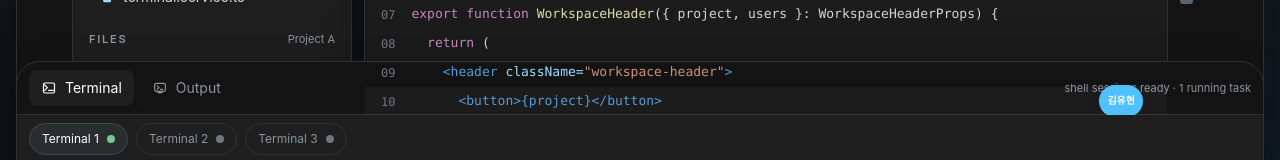
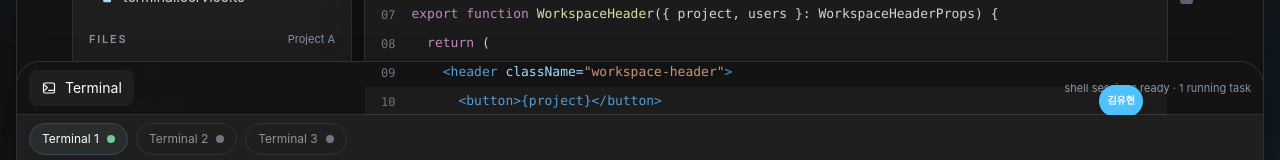
Before and after one commit to yuhyeon99/dev-web-ide, a React (Vite) app in the folder FE/: page /workspace in a window 1280 px wide. Shown: the part 443-603 px from the top of the page. Built offline with nearby package versions, Linux system fonts and the light colour scheme.

Commit message:
refactor: 워크스페이스 하단 패널을 터미널 전용으로 단순화

```diff
--- a/FE/src/pages/workspace/ui/Terminal.tsx
+++ b/FE/src/pages/workspace/ui/Terminal.tsx
@@ -1,37 +1,12 @@
-/* eslint-disable no-unused-vars */
-
 import { useState } from 'react';
-import type {
-  BottomPanelId,
-  BottomPanelItem,
-  TerminalSession,
-} from './workspaceData';
-import { OutputIcon, TerminalIcon } from './WorkspaceIcons';
+import type { TerminalSession } from './workspaceData';
+import { TerminalIcon } from './WorkspaceIcons';
 
 type TerminalProps = {
-  activePanel: BottomPanelId;
-  onPanelChange: (panelId: BottomPanelId) => void;
-  outputLines: string[];
-  panels: BottomPanelItem[];
   sessions: TerminalSession[];
 };
 
-const renderPanelIcon = (panelId: BottomPanelId) => {
-  switch (panelId) {
-    case 'terminal':
-      return <TerminalIcon className="h-4 w-4" />;
-    case 'output':
-      return <OutputIcon className="h-4 w-4" />;
-  }
-};
-
-export const Terminal = ({
-  activePanel,
-  onPanelChange,
-  outputLines,
-  panels,
-  sessions,
-}: TerminalProps) => {
+export const Terminal = ({ sessions }: TerminalProps) => {
   const [activeSessionId, setActiveSessionId] = useState(sessions[0]?.id ?? '');
 
   const activeSession =
@@ -40,34 +15,15 @@ export const Terminal = ({
   return (
     <section className="flex h-[17.5rem] min-h-[17.5rem] flex-col overflow-hidden rounded-[24px] border border-[var(--ws-border)] bg-[linear-gradient(180deg,rgba(37,37,38,0.96)_0%,rgba(20,20,20,0.98)_100%)] shadow-[0_18px_40px_rgba(0,0,0,0.26)]">
       <div className="flex flex-wrap items-center justify-between gap-3 border-b border-[var(--ws-border)] bg-[rgba(18,18,18,0.88)] px-3 py-2">
-        <div className="flex flex-wrap items-center gap-1.5">
-          {panels.map((panel) => {
-            const isActive = panel.id === activePanel;
-
-            return (
-              <button
-                key={panel.id}
-                type="button"
-                onClick={() => onPanelChange(panel.id)}
-                className={`inline-flex items-center gap-2 rounded-lg px-3 py-2 text-sm transition ${
-                  isActive
-                    ? 'bg-[#1f1f1f] text-white'
-                    : 'text-[var(--ws-muted)] hover:bg-[#2a2d2e] hover:text-[var(--ws-text)]'
-                }`}
-              >
-                {renderPanelIcon(panel.id)}
-                <span>{panel.label}</span>
-              </button>
-            );
-          })}
+        <div className="inline-flex items-center gap-2 rounded-lg bg-[#1f1f1f] px-3 py-2 text-sm text-white">
+          <TerminalIcon className="h-4 w-4" />
+          <span>Terminal</span>
         </div>
         <div className="text-[11px] text-[var(--ws-muted)]">
           shell sessions ready · 1 running task
         </div>
       </div>
 
-      {activePanel === 'terminal' ? (
-        <>
       <div className="flex flex-wrap items-center gap-2 border-b border-[var(--ws-border)] bg-[#1f1f1f] px-3 py-2">
         {sessions.map((session) => {
           const isActive = session.id === activeSession?.id;
@@ -86,9 +42,7 @@ export const Terminal = ({
               <span>{session.label}</span>
               <span
                 className={`h-2 w-2 rounded-full ${
-                      session.status === 'running'
-                        ? 'bg-[#73c991]'
-                        : 'bg-[#6e7681]'
+                  session.status === 'running' ? 'bg-[#73c991]' : 'bg-[#6e7681]'
                 }`}
               />
             </button>
@@ -120,27 +74,6 @@ export const Terminal = ({
           </>
         ) : null}
       </div>
-        </>
-      ) : null}
-
-      {activePanel === 'output' ? (
-        <div className="min-h-0 flex-1 overflow-auto px-4 py-4 font-mono text-[13px] leading-7 text-[#d4d4d4]">
-          {outputLines.map((line, index) => (
-            <p
-              key={`output-${index + 1}`}
-              className={
-                line.includes('[error]')
-                  ? 'text-[#f48771]'
-                  : line.includes('[warn]')
-                    ? 'text-[#d7ba7d]'
-                    : 'text-[#d4d4d4]'
-              }
-            >
-              {line}
-            </p>
-          ))}
-        </div>
-      ) : null}
     </section>
   );
 };
--- a/FE/src/pages/workspace/ui/WorkspaceIcons.tsx
+++ b/FE/src/pages/workspace/ui/WorkspaceIcons.tsx
@@ -226,23 +226,3 @@ export const TerminalIcon = ({ className = baseIconClassName }: IconProps) => {
     </svg>
   );
 };
-
-export const OutputIcon = ({ className = baseIconClassName }: IconProps) => {
-  return (
-    <svg
-      className={className}
-      viewBox="0 0 24 24"
-      fill="none"
-      stroke="currentColor"
-      strokeWidth="1.8"
-      strokeLinecap="round"
-      strokeLinejoin="round"
-      aria-hidden="true"
-    >
-      <rect x="4" y="5" width="16" height="12" rx="2.25" />
-      <path d="m8 9 2.5 2.5L8 14" />
-      <path d="M13 14h3" />
-      <path d="M9 19h6" />
-    </svg>
-  );
-};
--- a/FE/src/pages/workspace/ui/WorkspacePage.tsx
+++ b/FE/src/pages/workspace/ui/WorkspacePage.tsx
@@ -5,9 +5,7 @@ import { Terminal } from './Terminal';
 import { WorkspaceHeader } from './WorkspaceHeader';
 import {
   activityItems,
-  bottomPanelItems,
   editorTabs,
-  outputLines,
   presenceUsers,
   searchResults,
   settingSections,
@@ -15,7 +13,6 @@ import {
   workspaceProjects,
   workspaceTree,
   type ActivityId,
-  type BottomPanelId,
 } from './workspaceData';
 
 const workspaceTheme = {
@@ -35,8 +32,6 @@ export const WorkspacePage = () => {
   const [activeTabId, setActiveTabId] = useState(
     editorTabs[1]?.id ?? editorTabs[0]?.id ?? '',
   );
-  const [activeBottomPanel, setActiveBottomPanel] =
-    useState<BottomPanelId>('terminal');
 
   const activeProject =
     workspaceProjects.find((project) => project.id === activeProjectId) ??
@@ -105,17 +100,7 @@ export const WorkspacePage = () => {
             />
           </div>
 
-          <Terminal
-            activePanel={activeBottomPanel}
-            onPanelChange={(panelId) =>
-              startTransition(() => {
-                setActiveBottomPanel(panelId);
-              })
-            }
-            outputLines={outputLines}
-            panels={bottomPanelItems}
-            sessions={terminalSessions}
-          />
+          <Terminal sessions={terminalSessions} />
         </div>
       </div>
     </div>
--- a/FE/src/pages/workspace/ui/workspaceData.ts
+++ b/FE/src/pages/workspace/ui/workspaceData.ts
@@ -1,6 +1,4 @@
 export type ActivityId = 'explorer' | 'search' | 'collaboration' | 'settings';
-
-export type BottomPanelId = 'terminal' | 'output';
 
 export type WorkspaceProject = {
   id: string;
@@ -25,11 +23,6 @@ export type ActivityItem = {
   id: ActivityId;
   label: string;
   description: string;
-};
-
-export type BottomPanelItem = {
-  id: BottomPanelId;
-  label: string;
 };
 
 export type WorkspaceTreeNode = {
@@ -198,11 +191,6 @@ export const activityItems: ActivityItem[] = [
     label: 'Settings',
     description: '자동 저장, 포맷, 권한 설정',
   },
-];
-
-export const bottomPanelItems: BottomPanelItem[] = [
-  { id: 'terminal', label: 'Terminal' },
-  { id: 'output', label: 'Output' },
 ];
 
 export const workspaceTree: WorkspaceTreeNode[] = [
@@ -707,11 +695,3 @@ export const terminalSessions: TerminalSession[] = [
     ],
   },
 ];
-
-export const outputLines = [
-  '[workspace] save requested by 김유현',
-  '[output] node scripts/demo.js',
-  '[warn] Monaco runtime is not connected. Using presentation renderer.',
-  '[error] Command exited with code 1: missing APP_ENV variable.',
-  '[output] Retry with APP_ENV=local to continue.',
-];
```
Lines whose indentation alone changed are shown as unchanged.
